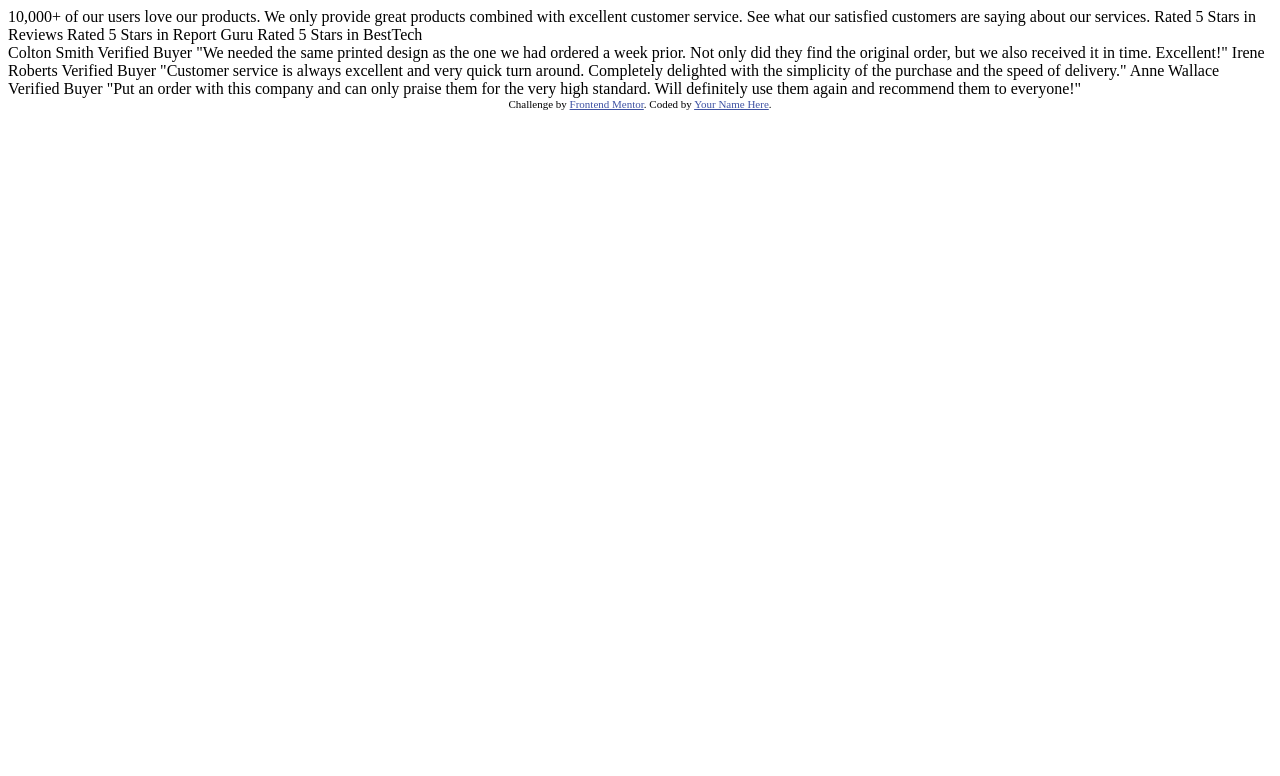
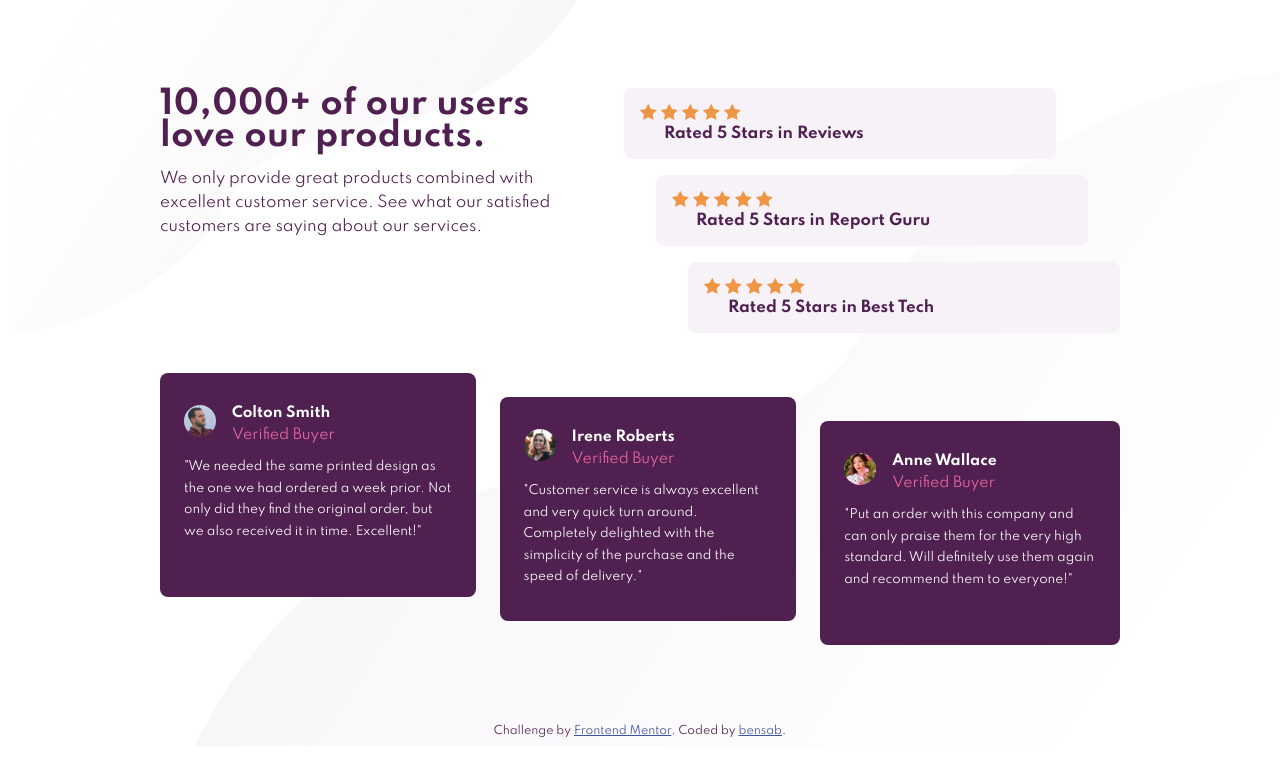
Before and after one commit to bsabardu/FM--Social-proof-section-page-master, a plain HTML site: page index.html in a window 1280 px wide. Drawn offline with Linux system fonts and the light colour scheme.

Commit message:
Social proof component

```diff
--- a/index.html
+++ b/index.html
@@ -9,40 +9,90 @@
   <link rel="icon" type="image/png" sizes="32x32" href="./images/favicon-32x32.png" />
 
   <title>Frontend Mentor | Social proof section</title>
+  <link href="https://fonts.googleapis.com/css2?family=Spartan:wght@400;500;700&display=swap" rel="stylesheet">
   <link rel="stylesheet" href="main.css">
-  <style>
-
-  </style>
 </head>
 
 <body>
-  <div class="container">
-    <div class="row">
-      10,000+ of our users love our products.
+  <div class="main">
+    <div class="intro row flex">
+      <div class="title flex50">
+        <h1>10,000+ of our users love our products.</h1>
+        <p>We only provide great products combined with excellent customer service.
+          See what our satisfied customers are saying about our services.</p>
+      </div>
 
-      We only provide great products combined with excellent customer service.
-      See what our satisfied customers are saying about our services.
+      <div class="reviews flex50">
+        <div class="review">
+          <div>
+            <img src="/images/icon-star.svg" alt="" srcset="">
+            <img src="/images/icon-star.svg" alt="" srcset="">
+            <img src="/images/icon-star.svg" alt="" srcset="">
+            <img src="/images/icon-star.svg" alt="" srcset="">
+            <img src="/images/icon-star.svg" alt="" srcset="">
+          </div>
+          <span>Rated 5 Stars in Reviews</span>
+        </div>
+        <div class="review report-guru">
+          <div>
+            <img src="/images/icon-star.svg" alt="" srcset="">
+            <img src="/images/icon-star.svg" alt="" srcset="">
+            <img src="/images/icon-star.svg" alt="" srcset="">
+            <img src="/images/icon-star.svg" alt="" srcset="">
+            <img src="/images/icon-star.svg" alt="" srcset="">
+          </div>
+          <span>Rated 5 Stars in Report Guru</span>
+        </div>
+        <div class="review best-tech">
+          <div>
+            <img src="/images/icon-star.svg" alt="" srcset="">
+            <img src="/images/icon-star.svg" alt="" srcset="">
+            <img src="/images/icon-star.svg" alt="" srcset="">
+            <img src="/images/icon-star.svg" alt="" srcset="">
+            <img src="/images/icon-star.svg" alt="" srcset="">
+          </div>
+          <span>Rated 5 Stars in Best Tech</span>
+        </div>
+      </div>
 
-      Rated 5 Stars in Reviews
-      Rated 5 Stars in Report Guru
-      Rated 5 Stars in BestTech
     </div>
-    <div class="row">
-      Colton Smith
-      Verified Buyer
-      "We needed the same printed design as the one we had ordered a week prior.
-      Not only did they find the original order, but we also received it in time.
-      Excellent!"
+    <div class="testimonials row flex">
+      <div class="testimonial colton">
+        <div class="author flex">
+          <img src="/images/image-colton.jpg" alt="" srcset="">
+          <div>
+            <h3>Colton Smith</h3>
+            <span>Verified Buyer</span>
+          </div>
+        </div>
+        <p class="quote">"We needed the same printed design as the one we had ordered a week prior.
+          Not only did they find the original order, but we also received it in time.
+          Excellent!"</p>
+      </div>
 
-      Irene Roberts
-      Verified Buyer
-      "Customer service is always excellent and very quick turn around. Completely
-      delighted with the simplicity of the purchase and the speed of delivery."
+      <div class="testimonial irene">
+        <div class="author flex">
+          <img src="/images/image-irene.jpg" alt="" srcset="">
+          <div>
+            <h3>Irene Roberts</h3>
+            <span>Verified Buyer</span>
+          </div>
+        </div>
+        <p class="quote">"Customer service is always excellent and very quick turn around. Completely
+          delighted with the simplicity of the purchase and the speed of delivery."</p>
+      </div>
 
-      Anne Wallace
-      Verified Buyer
-      "Put an order with this company and can only praise them for the very high
-      standard. Will definitely use them again and recommend them to everyone!"
+      <div class="testimonial anne">
+        <div class="author flex">
+          <img src="/images/image-anne.jpg" alt="" srcset="">
+          <div>
+            <h3>Anne Wallace</h3>
+            <span>Verified Buyer</span>
+          </div>
+        </div>
+        <p class="quote">"Put an order with this company and can only praise them for the very high
+          standard. Will definitely use them again and recommend them to everyone!"</p>
+      </div>
     </div>
   </div>
 
@@ -51,8 +101,8 @@
 
   <div class="attribution">
     Challenge by
-    <a href="https://www.frontendmentor.io?ref=challenge" target="_blank">Frontend Mentor</a>. Coded by <a href="#">Your
-      Name Here</a>.
+    <a href="https://www.frontendmentor.io?ref=challenge" target="_blank">Frontend Mentor</a>. Coded by <a
+      href="http://www.bensab.fr">bensab</a>.
   </div>
 </body>
 
--- a/main.css
+++ b/main.css
@@ -1,3 +1,143 @@
+/* Variables */
+:root {
+    --very-dark-magenta: hsl(300, 43%, 22%);
+    --soft-pink: hsl(333, 80%, 67%);
+    --dark-grayish-magenta: hsl(303, 10%, 53%);
+    --light-grayish-magenta: hsl(300, 24%, 96%);
+}
+
+/* Layout */
+.flex {
+    display: flex;
+}
+
+.flex50 {
+    flex: 1;
+}
+
+.main {
+max-width: 960px;
+margin: 80px auto;
+}
+
+
+
+
+/* Styling */
+
+h1,h2,h3 {margin:0}
+
+body {
+    font-family: 'Spartan', sans-serif;
+    font-weight: 400;
+    font-size: 15px;
+    color: var(--very-dark-magenta);
+    display: flex;
+    flex-direction: column;
+    justify-content: center;
+    background: url(/images/bg-pattern-bottom-desktop.svg) no-repeat bottom right;
+    background-color: white;
+    z-index:10;
+}
+
+body * {
+    z-index: 10;
+}
+
+body:before{
+    position: fixed;
+    content: "";
+    background: url(/images/bg-pattern-top-desktop.svg) no-repeat top left;
+    width: 100vw;
+    height: 100vh;
+    z-index:0;
+}
+
+.intro{
+    margin-bottom: 24px;
+}
+
+.title {
+    margin-right: 4vw;
+}
+
+.title h1 {
+    font-size: 32px;
+    line-height: 1;
+    letter-spacing: 0.5px;
+}
+
+.title p {
+    line-height: 1.6;
+}
+
+.review {
+    font-weight: 700;
+    background-color: var(--light-grayish-magenta);
+    border-radius: 8px;
+    padding: 16px;
+    margin-bottom: 16px;
+    width: 400px;
+    flex-direction: row;
+}
+
+.review span {
+    margin-left: 24px;
+}
+
+.report-guru {
+    margin-left: 32px;
+}
+
+.best-tech {
+    margin-left: 64px;
+}
+
+
+.testimonial {
+    color: white;
+    /* margin: 0 12px; */
+    padding: 32px 24px;
+    background-color: var(--very-dark-magenta);
+    border-radius: 8px;
+    height: 160px;
+}
+
+.testimonial img {
+    border-radius: 1000px;
+    margin-right: 16px;
+    width: 32px;
+    height: 32px;
+}
+
+.author h3 {
+    font-size: 14px;
+    margin-bottom: 4px;
+}
+
+.testimonial span {
+    font-size: 14px;
+    color: var(--soft-pink);
+}
+
+.quote {
+    line-height: 1.8;
+    font-size: 12px;
+}
+
+.colton {
+    margin-right: 24px;
+}
+.irene {
+    margin-top :24px;
+    margin-right: 24px;
+}
+
+.anne {
+    margin-top: 48px;
+}
+
+/* Attribution */
 .attribution {
     font-size: 11px;
     text-align: center;
@@ -6,3 +146,48 @@
 .attribution a {
     color: hsl(228, 45%, 44%);
 }
+
+
+@media (min-width: 901px){
+
+}
+
+@media (max-width: 900px) {
+
+    .main {
+        margin: 0 24px;
+    }
+
+    .intro {
+        margin-top: 80px;
+        margin-bottom: 24px;
+        flex-direction: column;
+        text-align: center;
+    }
+
+    .title {
+        margin:0;
+    }
+
+    .testimonials {
+        flex-direction: column;
+    }
+
+    .testimonial {
+        height: inherit;
+        margin:0;
+        margin-bottom: 16px;
+    }
+
+    .review {
+        width: 100%;
+        height: inherit;
+        margin: 0;
+        padding: 16px 0;
+        margin-bottom: 16px;
+        display: flex;
+        flex-direction: column;
+    }
+
+
+}
```
